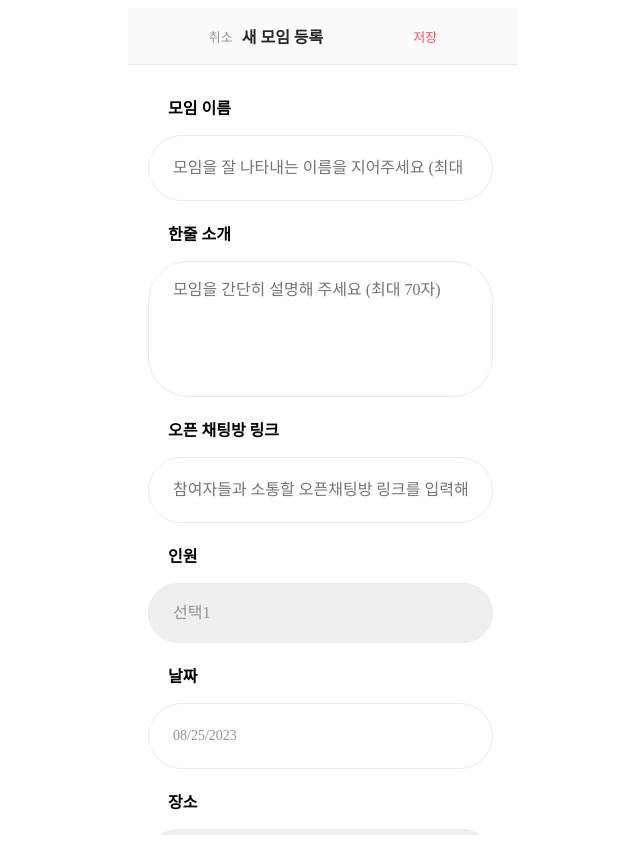
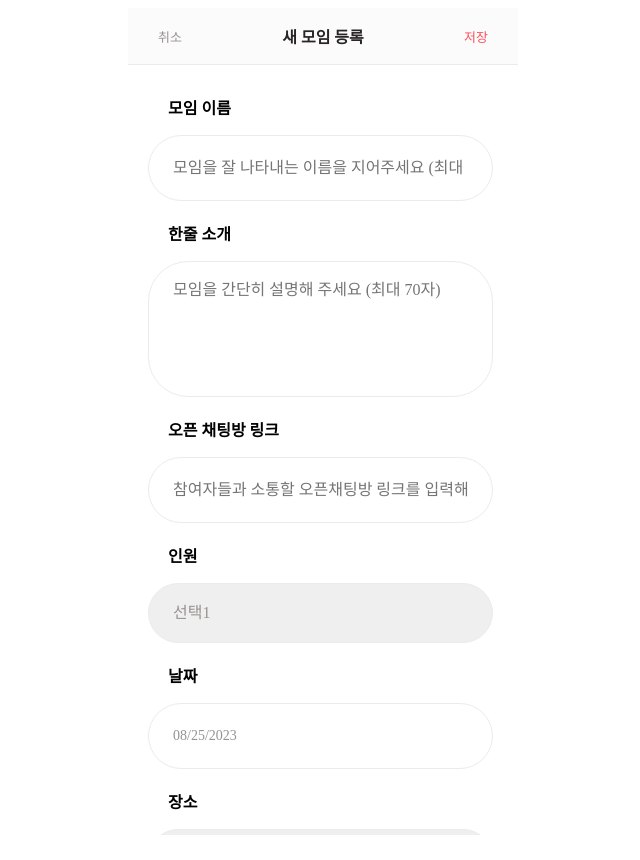
Before and after one commit to 2023-SINCHONTHON-Team8/Front-end, a React (Create React App) app: page /uploadpost in a window 1280 px wide. Shown: the whole page, without its empty margins (317-957 px from the left). Built offline with nearby package versions, Linux system fonts and the light colour scheme.

Commit message:
Update TopBar.js

```diff
--- a/src/components/TopBar.js
+++ b/src/components/TopBar.js
@@ -20,15 +20,13 @@ const TopBar = (submit = {}) => {
   return (
     <TopBar_Wrapper>
       {pathname === "/postdetail" && <img onClick={goBack} src={back} />}
-      {pathname === "/signup/favor" && <img onClick={goBack} src={back} />}
       {pathname === "/uploadpost" && (
-        <Text_negative onClick={goBack}>취소</Text_negative>
+        <Upload_Wrapper>
+          <Text_negative onClick={goBack}>취소</Text_negative>
+          <Text_positive onClick={submit}>저장</Text_positive>
+        </Upload_Wrapper>
       )}
-
       <Title>{titleText}</Title>
-      {pathname === "/uploadpost" && (
-        <Text_positive onClick={submit}>저장</Text_positive>
-      )}
     </TopBar_Wrapper>
   );
 };
@@ -54,6 +52,7 @@ const TopBar_Wrapper = styled.div`
 `;
 
 const Title = styled.div`
+  z-index: 20;
   color: var(--black, #292525);
   font-family: Pretendard;
   font-size: 16px;
@@ -67,8 +66,6 @@ const Text_negative = styled.div`
   font-size: 13px;
   font-style: normal;
   font-weight: 500;
-
-  margin-right: 9px;
 `;
 
 const Text_positive = styled.div`
@@ -77,6 +74,20 @@ const Text_positive = styled.div`
   font-size: 13px;
   font-style: normal;
   font-weight: 500;
+`;
 
-  margin-left: 90px;
+const Upload_Wrapper = styled.div`
+  position: absolute;
+  top: 0;
+  display: flex;
+  flex-direction: row;
+  width: 330px;
+  height: 56px;
+  justify-content: space-between;
+  align-items: center;
+  border-bottom: 1px solid var(--light-gray, #eceaea);
+  background: var(--white, #fbfbfb);
+  padding-left: 30px;
+  padding-right: 30px;
+  z-index: 10;
 `;
```
